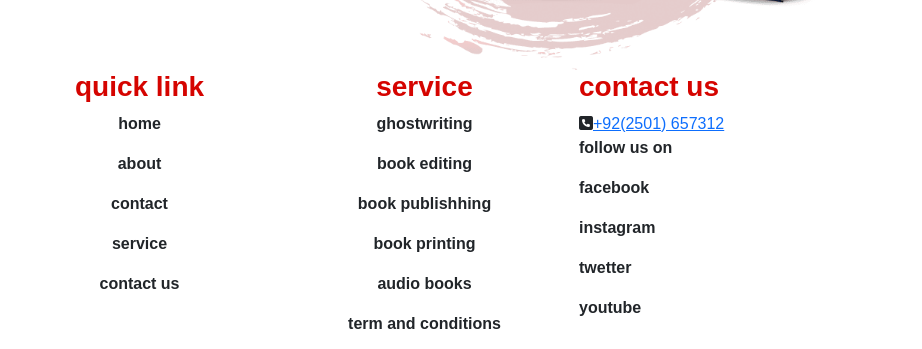
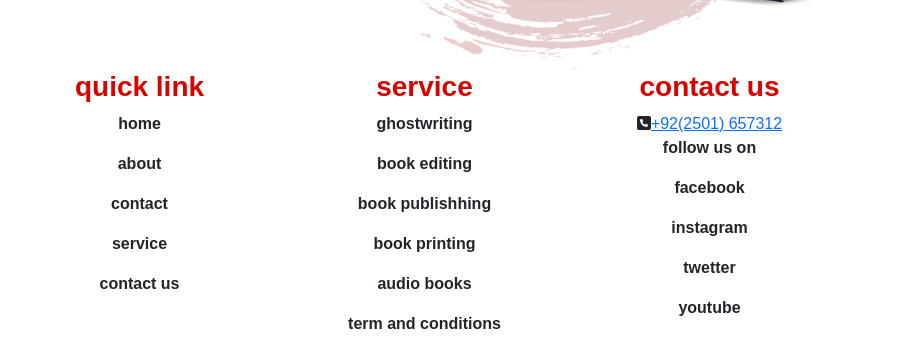
Before and after one commit to faseeh1272/website-assignment, a plain HTML site: page index.html in a window 1280 px wide. Shown: the part 3658-4007 px from the top of the page, 358-1280 px from the left. Drawn offline with nearby package versions, Linux system fonts and the light colour scheme.

Commit message:
some changes

```diff
--- a/index.html
+++ b/index.html
@@ -324,7 +324,7 @@
 <p class="fon">audio books</p>
 <p class="fon">term and conditions</p>
             </div>
-            <div class="col-lg-3">
+            <div class="col-lg-3 text-center">
                 <h3 class="red">contact us</h3>
                 <i class="fa-solid fa-square-phone"></i><a href="#">+92(2501) 657312</a>
                 <p class="fon">follow us on</p>
```
